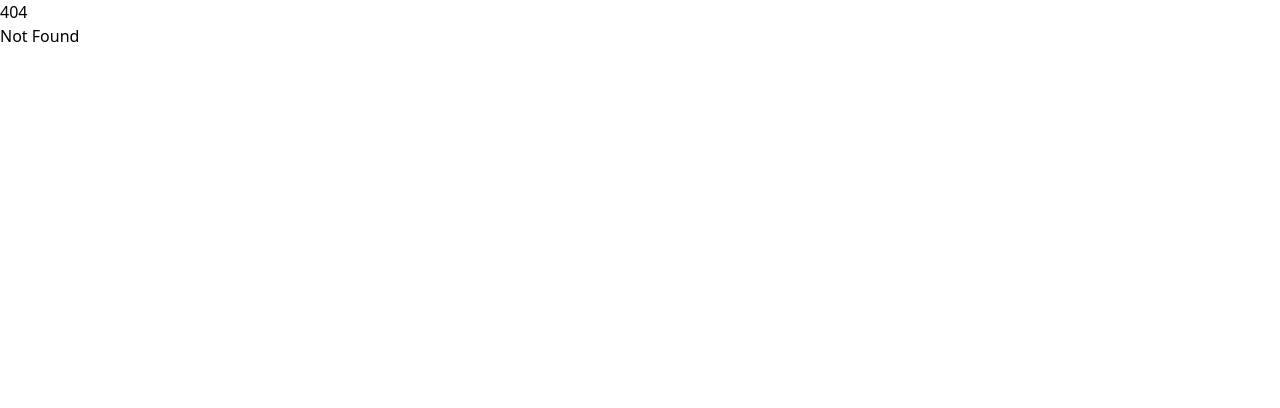
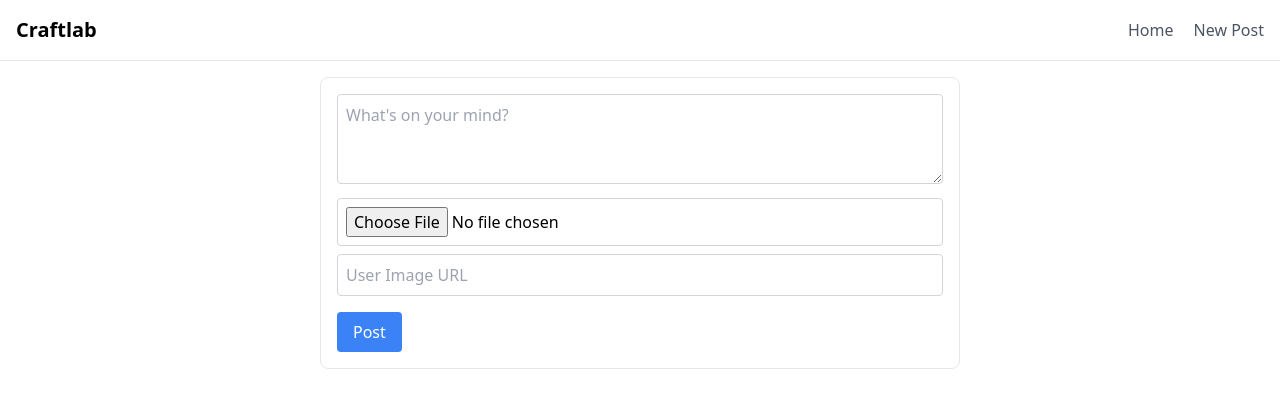
Before and after one commit to hannansatopay/sip24-sveltekit-fundamentals, a SvelteKit app: page /newpost in a window 1280 px wide. Before the commit this address had no page. Shown: the top 408 px of the page. Built offline with nearby package versions, Linux system fonts and the light colour scheme.

Commit message:
first update

```diff
--- a/package.json
+++ b/package.json
@@ -17,5 +17,9 @@
 		"tailwindcss": "^3.4.4",
 		"vite": "^5.0.3"
 	},
-	"type": "module"
+	"type": "module",
+	"dependencies": {
+		"idb": "^8.0.0",
+		"svelte-routing": "^2.13.0"
+	}
 }
--- /dev/null
+++ b/src/components/Feed.svelte
@@ -0,0 +1,21 @@
+<script>
+  import Post from './Post.svelte';
+  import { onMount } from 'svelte';
+  import { getAllPosts } from '../lib/db.js';
+
+  let posts = [];
+
+  onMount(async () => {
+    try {
+      posts = await getAllPosts();
+    } catch (error) {
+      console.error('Failed to fetch posts', error);
+    }
+  });
+</script>
+
+<div class="max-w-2xl p-4 mx-auto">
+  {#each posts as post}
+    <Post {post} />
+  {/each}
+</div>
--- /dev/null
+++ b/src/components/Header.svelte
@@ -0,0 +1,8 @@
+<!-- components/Header.svelte -->
+<header class="flex items-center justify-between p-4 bg-white border-b border-gray-200">
+  <h1 class="text-xl font-bold">Craftlab</h1>
+  <nav>
+    <a href="/" class="ml-4 text-gray-600 hover:text-black">Home</a>
+    <a href="/newpost" class="ml-4 text-gray-600 hover:text-black">New Post</a>
+  </nav>
+</header>
--- /dev/null
+++ b/src/components/NewPost.svelte
@@ -0,0 +1,79 @@
+<!-- components/NewPost.svelte -->
+<script>
+  import { createEventDispatcher } from 'svelte';
+  import { addPost } from '../lib/db.js';
+  import { navigate } from 'svelte-routing';
+
+  const dispatch = createEventDispatcher();
+  let content = '';
+  let userImage = '';
+  let selectedFile = null;
+  let postPreview = null;
+
+  function handleFileChange(event) {
+    selectedFile = event.target.files[0];
+    previewPost(selectedFile);
+  }
+
+  function previewPost(file) {
+    const reader = new FileReader();
+    reader.onload = () => {
+      postPreview = reader.result;
+    };
+    if (file) {
+      reader.readAsDataURL(file);
+    }
+  }
+
+  async function handleSubmit() {
+    if (content && selectedFile) {
+      const reader = new FileReader();
+      reader.onload = async () => {
+        const newPost = {
+          content,
+          userImage,
+          image: selectedFile.type.startsWith('image/') ? reader.result : null,
+          video: selectedFile.type.startsWith('video/') ? reader.result : null,
+          videoType: selectedFile.type.startsWith('video/') ? selectedFile.type : null,
+          user: 'new_user', // Replace with actual user data
+        };
+        try {
+          await addPost(newPost);
+          dispatch('addpost', newPost);
+          content = '';
+          userImage = '';
+          selectedFile = null;
+          postPreview = null;
+          navigate('/');
+        } catch (error) {
+          console.error('Failed to add post', error);
+        }
+      };
+      reader.readAsDataURL(selectedFile);
+    }
+  }
+</script>
+
+<div class="max-w-2xl p-4 mx-auto">
+  <form on:submit|preventDefault={handleSubmit} class="p-4 mb-4 bg-white border border-gray-200 rounded-lg">
+    <textarea bind:value={content} placeholder="What's on your mind?" class="w-full p-2 mb-2 border border-gray-300 rounded" rows="3"></textarea>
+    <input type="file" accept="image/*,video/*" on:change={handleFileChange} class="w-full p-2 mb-2 border border-gray-300 rounded" />
+    {#if postPreview}
+      {#if selectedFile.type.startsWith('image/')}
+        <img src={postPreview} alt="Post Preview" class="h-auto max-w-full mb-2 rounded-lg" />
+      {:else if selectedFile.type.startsWith('video/')}
+        <!-- svelte-ignore a11y-media-has-caption -->
+        <video controls class="w-full">
+          <source src={postPreview} type={selectedFile.type} />
+          Your browser does not support the video tag.
+        </video>
+      {/if}
+    {/if}
+    <input type="text" bind:value={userImage} placeholder="User Image URL" class="w-full p-2 mb-2 border border-gray-300 rounded" />
+    <button type="submit" disabled={!content || !selectedFile} class="px-4 py-2 mt-2 text-white bg-blue-500 rounded">Post</button>
+  </form>
+</div>
+
+<style>
+  /* Add Tailwind CSS or custom styles as needed */
+</style>
--- /dev/null
+++ b/src/components/Post.svelte
@@ -0,0 +1,35 @@
+<!-- components/Post.svelte -->
+<script>
+  import { createEventDispatcher } from 'svelte';
+  import { deletePost } from '../lib/db.js';
+
+  export let post;
+  const dispatch = createEventDispatcher();
+
+  async function handleDelete() {
+    try {
+      await deletePost(post.id);
+      dispatch('deletepost', post.id); // Emit delete event to parent component
+    } catch (error) {
+      console.error('Failed to delete post', error);
+    }
+  }
+</script>
+
+<div class="p-4 mb-4 bg-white border border-gray-200 rounded-lg">
+  <h2 class="text-lg font-semibold">{post.user}</h2>
+  <p class="text-gray-700">{post.content}</p>
+  {#if post.image}
+    <!-- svelte-ignore a11y-img-redundant-alt -->
+    <img src={post.image} alt="Post Image" class="mt-2 rounded-lg" />
+  {:else if post.video}
+    <!-- svelte-ignore a11y-media-has-caption -->
+    <video controls class="mt-2 rounded-lg">
+      <source src={post.video} type={post.videoType} />
+      Your browser does not support the video tag.
+    </video>
+  {/if}
+  <div class="flex justify-end mt-2">
+    <button class="px-3 py-1 text-white bg-red-500 rounded-md" on:click={handleDelete}>Delete</button>
+  </div>
+</div>
--- /dev/null
+++ b/src/lib/db.js
@@ -0,0 +1,32 @@
+// lib/db.js
+import { openDB } from 'idb';
+
+let dbPromise;
+
+if (typeof window !== 'undefined') {
+  dbPromise = openDB('craftlab-db', 1, {
+    upgrade(db) {
+      if (!db.objectStoreNames.contains('posts')) {
+        db.createObjectStore('posts', { keyPath: 'id', autoIncrement: true });
+      }
+    },
+  });
+}
+
+export const getAllPosts = async () => {
+  if (!dbPromise) return [];
+  const db = await dbPromise;
+  return db.getAll('posts');
+};
+
+export const addPost = async (post) => {
+  if (!dbPromise) return;
+  const db = await dbPromise;
+  await db.add('posts', post);
+};
+
+export const deletePost = async (id) => {
+  if (!dbPromise) return;
+  const db = await dbPromise;
+  await db.delete('posts', id);
+};
--- a/src/routes/+layout.svelte
+++ b/src/routes/+layout.svelte
@@ -1,5 +1,7 @@
 <script>
+    import Header from '../components/Header.svelte';
     import "../app.css";
-</script>
+  </script>
 
-<slot />
+  <Header />
+  <slot />
--- a/src/routes/+page.svelte
+++ b/src/routes/+page.svelte
@@ -1 +1,5 @@
-<h1>Welcome to Summer Internship 2024</h1>
+<script>
+  import Feed from '../components/Feed.svelte';
+</script>
+
+<Feed />
--- /dev/null
+++ b/src/routes/Index.svelte
@@ -0,0 +1,37 @@
+<!-- routes/Index.svelte -->
+<script>
+    import { onMount } from 'svelte';
+    import { getAllPosts, addPost, deletePost } from '../lib/db.js';
+    import Post from '../components/Post.svelte';
+    import NewPost from '../components/NewPost.svelte';
+
+    let posts = [];
+
+    onMount(async () => {
+      try {
+        posts = await getAllPosts();
+        posts.reverse(); // Reverse the order to display newest first
+      } catch (error) {
+        console.error('Failed to fetch posts', error);
+      }
+    });
+
+    // Function to handle adding a new post
+    async function handleAddPost(newPost) {
+      posts = [newPost, ...posts]; // Add new post to the beginning of the array
+      await addPost(newPost); // Add new post to IndexedDB
+    }
+
+    // Function to handle deleting a post
+    async function handleDeletePost(id) {
+      posts = posts.filter(post => post.id !== id); // Update local posts array
+      await deletePost(id); // Delete post from IndexedDB
+    }
+  </script>
+
+  <div class="max-w-2xl p-4 mx-auto">
+    <NewPost on:addpost={handleAddPost} />
+    {#each posts as post (post.id)}
+      <Post {post} on:deletepost={handleDeletePost} />
+    {/each}
+  </div>
--- /dev/null
+++ b/src/routes/newpost/+page.svelte
@@ -0,0 +1,5 @@
+<script>
+    import NewPost from '../../components/NewPost.svelte';
+  </script>
+
+  <NewPost />
```
